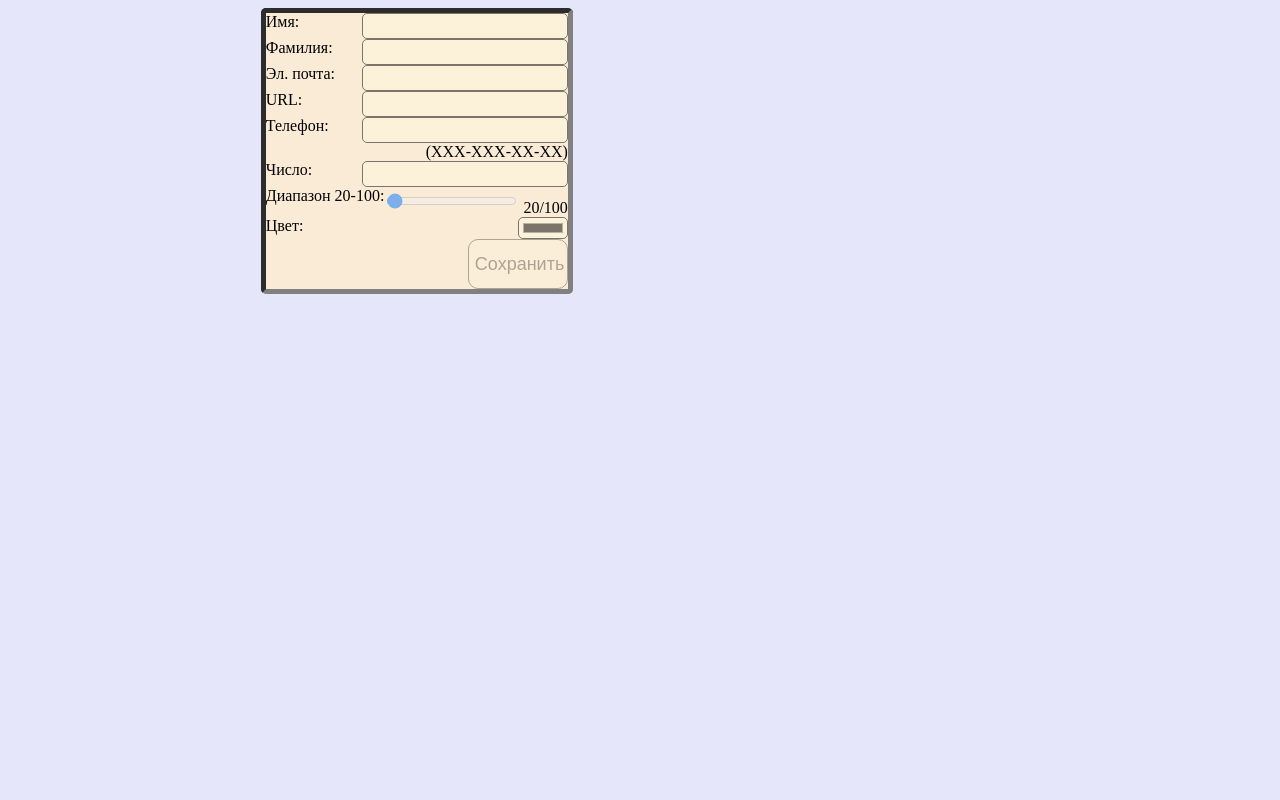
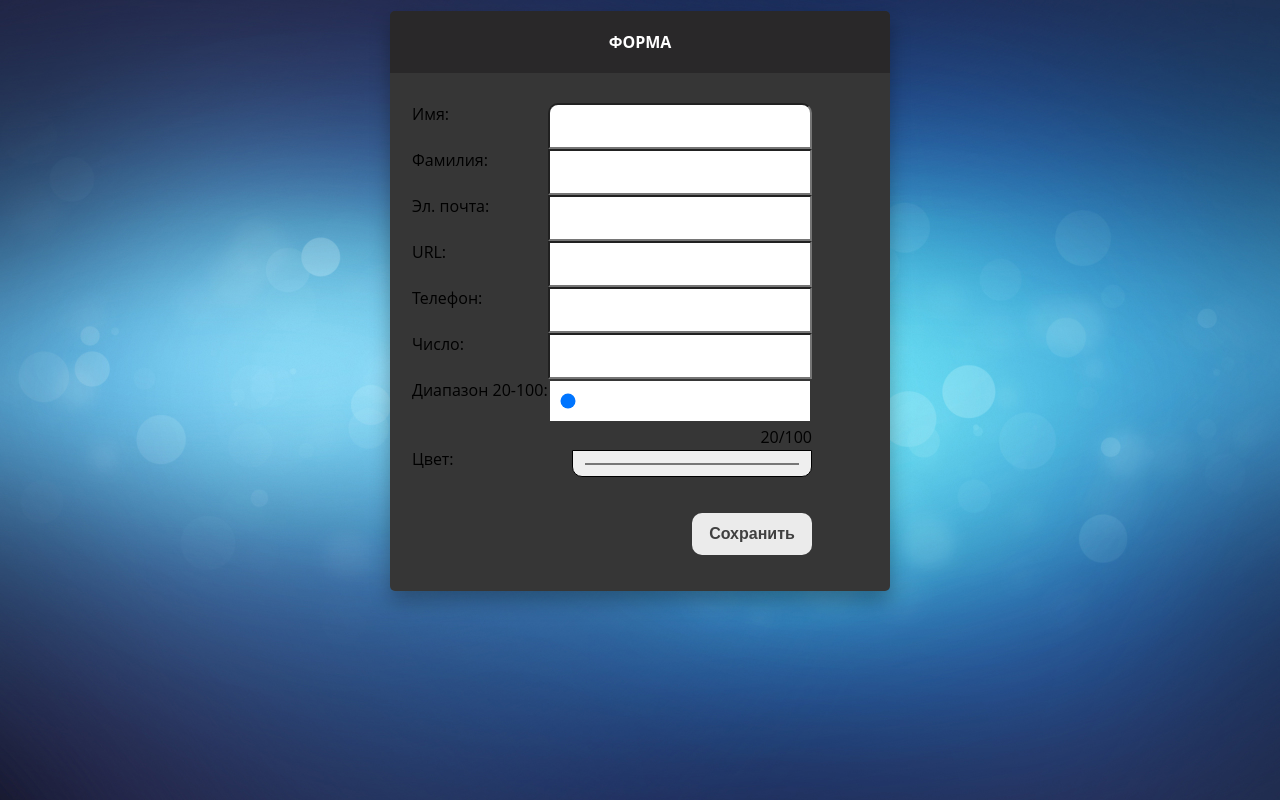
Before and after one commit to Sit138/stock_3, a plain HTML site: page index.html in a window 1280 px wide. Drawn offline with Linux system fonts and the light colour scheme.

Commit message:
new_commit
1. add new style.css
2. fixed bugs of shift fields of the form
3. changes in regExp for name and surname
4. declared local variable var key in function

```diff
--- a/action.js
+++ b/action.js
@@ -1,8 +1,8 @@
 /*вывод сoхраненных данных в новое модальное окно(просто чтобы не засорять форму)*/
 function showDataInWin() {
     var newWin = window.open("about:blank", "Data", "width:200, height:200"),
-        i;
-    varKey();
+        i,
+        key = varKey();
     for(i = 0; key.length > i; i++){
         newWin.document.write(key[i] + " :" + localStorage[key[i]] + "<br/>");
     }
@@ -10,9 +10,9 @@ function showDataInWin() {
 
 /*заполнение полей данными последнего сохранения*/
 function outputInField() {
-    var i;
-    varKey();
-    if('surname' in localStorage){
+    var i,
+        key = varKey();
+        if('surname' in localStorage){
         for (i = 0; key.length > i; i++) {
             document.getElementById(key[i]).value = localStorage[key[i]];
         }
@@ -21,7 +21,8 @@ function outputInField() {
 }
 outputInField();
 function varKey(){
-    return key = ['firstname', 'surname', 'url', 'tel', 'email', 'num', 'rang', 'color'];
+     var key = ['firstname', 'surname', 'url', 'tel', 'email', 'num', 'rang', 'color'];
+    return key;
 }
 function validateFieldAndSave(form){
     var elem = form.elements,
@@ -29,7 +30,7 @@ function validateFieldAndSave(form){
         regNum = /\d/,
         regEmail = /[0-9a-z_]+@[0-9a-z_]+\.[a-z]{2,5}/i,
         regUrl = /^(https?:\/\/)?([\da-z\.-]+)\.([a-z\.]{2,6})([\/\w \.-]*)*\/?$/,
-        regName = /[А-Яа-яA-Za-z]/,
+        regName = /^[А-ЯЁ][а-яё]*$/,
         key = ["firstname", "surname", "email", "url", "num"],//ключи для регулярок
         regExp = {//объект, котоый хранит все наши регулярки
             'firstname': regName,
@@ -41,7 +42,7 @@ function validateFieldAndSave(form){
     for (i ; key.length > i; i++) {
         resetError(elem[key[i]].parentNode);
         if (!elem[key[i]].value || !regExp[key[i]].test(elem[key[i]].value)) {
-            showError(elem[key[i]].parentNode, 'Ошибка');
+            showError(elem[key[i]].parentNode);
         }
         else {
             localStorage[key[i]] = document.getElementById(key[i]).value;
@@ -56,12 +57,12 @@ function validateFieldAndSave(form){
     }
 }
 
-function showError(container, errorMessage) {
+function showError(container) {
     container.className = 'error';
-    var msgElem = document.createElement('span');
-    msgElem.className = "error-message";
-    msgElem.innerHTML = errorMessage;
-    container.appendChild(msgElem);
+    //var msgElem = document.createElement('span');
+    //msgElem.className = "error-message";
+    //msgElem.innerHTML = errorMessage;
+    //container.appendChild(msgElem);
 }
 
 function resetError(container) {
--- a/index.html
+++ b/index.html
@@ -14,50 +14,63 @@
     </script>
 </head>
 <body>
-<div id="mainForm">
+<div id="main">
+    <h1>Форма</h1>
+    <fieldset>
 <form id="form" oninput="level.value = rang.valueAsNumber">
-        <div class="allForm">
-            <div class="cell">
-                <label for="firstname">Имя:</label>
+            <div class="field">
+                <div>
+                    <label>Имя:</label>
                     <input type="text" id="firstname" name="firstname"/>
                 </div>
-            <div class="cell">
-                <label for="surname">Фамилия:</label>
+            </div>
+            <div class="field">
+                <div>
+                    <label>Фамилия:</label>
                     <input type="text" id="surname" name="surname">
                 </div>
-            <div class="cell">
+            </div>
+            <div class="field">
+                <div>
                     <label for="email">Эл. почта:</label>
                     <input type="email" id="email" name="email">
                 </div>
-            <div class="cell">
+            </div>
+            <div class="field">
+                <div>
                     <label for="url">URL:</label>
                     <input type="url" id="url" name="url">
                 </div>
-            <div class="cell">
+            </div>
+            <div class="field">
+                <div>
                     <label for="tel">Телефон:</label>
-                <input type="tel" id="tel" name="tel"><br/>
-                (XXX-XXX-XX-XX)
+                    <input type="tel" required id="tel" name="tel"><br/>
                 </div>
-            <div class="cell">
+            </div>
+            <div class="field">
+                <div>
                     <label for="num">Число:</label>
                     <input type="number" id="num" name="num">
                 </div>
-            <div class="cell">
+            </div>
+            <div class="field">
                 <label for="rang">Диапазон 20-100:</label>
                 <input type="range" name="rang" id="rang" min="20" max="100" value="20">
                 <output name="level" for="rang" id="level">20</output>/100
             </div>
-            <div class="cell">
+            <div class="field">
                 <label for="color">Цвет:</label>
                 <input type="color" id="color">
             </div>
-            <div class="cell">
+            <div class="field">
+                <p>
                     <input type="button" value="Сохранить" onclick="validateFieldAndSave(this.form)">
-            </div>
+                </p>
             </div>
 </form>
+    </fieldset>
 </div>
-
 <script src="action.js"></script>
 
 </body>
--- a/style.css
+++ b/style.css
@@ -1,42 +1,3 @@
-body {
-    text-align: center;
-    background-color: lavender;
-}
-
-input {
-    border: 1px solid;
-    background-color: cornsilk;/*���� ������*/
-    border-radius: 5px;/*���������� �����*/
-    height: 22px;
-    max-width: 200px;
-    font-size: 16px;
-    font-family: sans-serif;
-    text-align: center;
-    opacity: 0.5;
-}
-
-input:focus {
-    background-color: thistle;
-    border: 1px solid #000000;
-    transform: scale(1.2);
-    opacity: 1;
-}
-
-input[type="button"] {
-    border-radius: 10px;
-    max-width: 100px;
-    height: 50px;
-    opacity: 0.3;
-    font-size: large;
-    font-family: fantasy;
-}
-input[type="button"]:hover {
-    box-shadow:
-    1px 10px 10px rgba(70,30,0,10) inset,
-    5px 5px 5px rgba(0,0,0,10);
-    opacity: 1;
-    transform: scale(1.2);
-}
 
 .error input {
     border: 3px solid red;
@@ -44,19 +5,110 @@ input[type="button"]:hover {
 
 .error {
     color: red;
-    font-size: large;
 }
-.cell {
-    text-align: right;
-    clear: both;
+
+.field {
+    clear:both;
+    text-align:right;
 }
 label {
     float: left;
 }
-.allForm {
-    float: left;
-    border: 5px inset gray;
+
+
+html {
+    background: url("data/main.jpg") no-repeat center center fixed;
+    -webkit-background-size: cover;
+    -moz-background-size: cover;
+    -o-background-size: cover;
+    background-size: cover;
+}
+#main {
+    background-color: #363636;
     border-radius: 5px;
-    background-color: antiquewhite; /* Цвет фона */
-    margin-left: 20%;
+    -moz-border-radius: 5px;
+    -webkit-border-radius: 5px;
+    margin: 0px auto;
+    width: 500px;
+    font-family: 'Open Sans', sans-serif;
+    font-size: 16px;
+    -webkit-box-shadow:  0px 10px 20px 0px rgba(0, 0, 0, 0.3);
+    box-shadow:  0px 10px 20px 0px rgba(0, 0, 0, 0.3);
 }
+
+#main h1 {
+    background-color: #292829;
+    border-radius: 5px 5px 0px 0px;
+    -moz-border-radius: 5px 5px 0px 0px;
+    -webkit-border-radius: 5px 5px 0px 0px;
+    color: #fff;
+    padding: 20px;
+    text-align: center;
+    text-transform: uppercase;
+    font-family: 'Open Sans', sans-serif;
+    font-size: 16px;
+}
+
+#main fieldset {
+    border: none;
+    padding: 20px;
+    position: relative;
+}
+
+#main fieldset form {
+    overflow: hidden;
+    width: 400px;
+    text-align: center;
+}
+
+#main fieldset form input {
+    font-family: Arial, Helvetica, sans-serif;
+    font-size: 16px;
+    outline: none;
+    -webkit-appearance:none;
+    width: 240px;
+    text-align: center;
+    position: center;
+}
+
+#main fieldset form input:focus {
+    background-color: azure;
+}
+
+#firstname {
+    border-radius: 10px 10px 0px 0px;
+    -moz-border-radius: 10px 10px 0px 0px;
+    -webkit-border-radius: 10px 10px 0px 0px;
+    padding: 12px 10px;
+    width: 238px;
+    -webkit-appearance:none;
+}
+#color {
+    border-radius: 0px 0px 10px 10px;
+    -moz-border-radius: 0px 0px 10px 10px;
+    -webkit-border-radius: 0px 0px 10px 10px;
+    padding: 12px 10px;
+    width: 238px;
+    -webkit-appearance:none;
+}
+#surname, #url, #email, #tel, #num, #rang {
+    padding: 12px 10px;
+    width: 238px;
+    -webkit-appearance:none;
+}
+
+#main fieldset form input[type="button"] {
+    background-color: #ebebeb;
+    border: none;
+    border-radius: 10px;
+    -moz-border-radius: 10px;
+    -webkit-border-radius: 10px;
+    color: #404040;
+    cursor: pointer;
+    float: none;
+    font-weight: bold;
+    margin-top: 20px;
+    padding: 12px 12px;
+    -webkit-appearance: none;
+    width: 120px;
+}
```
Also changed, not shown: data/main.jpg (added). Lines whose indentation alone changed are shown as unchanged.
